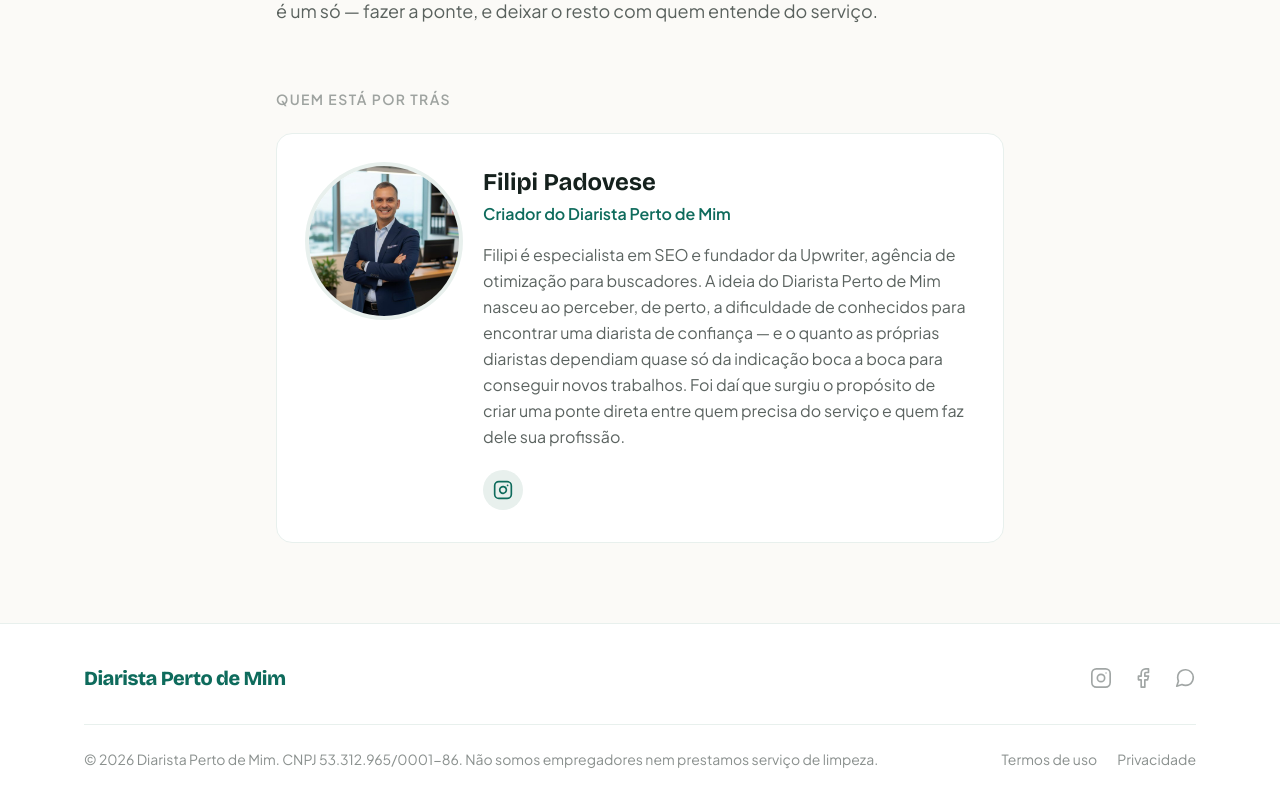
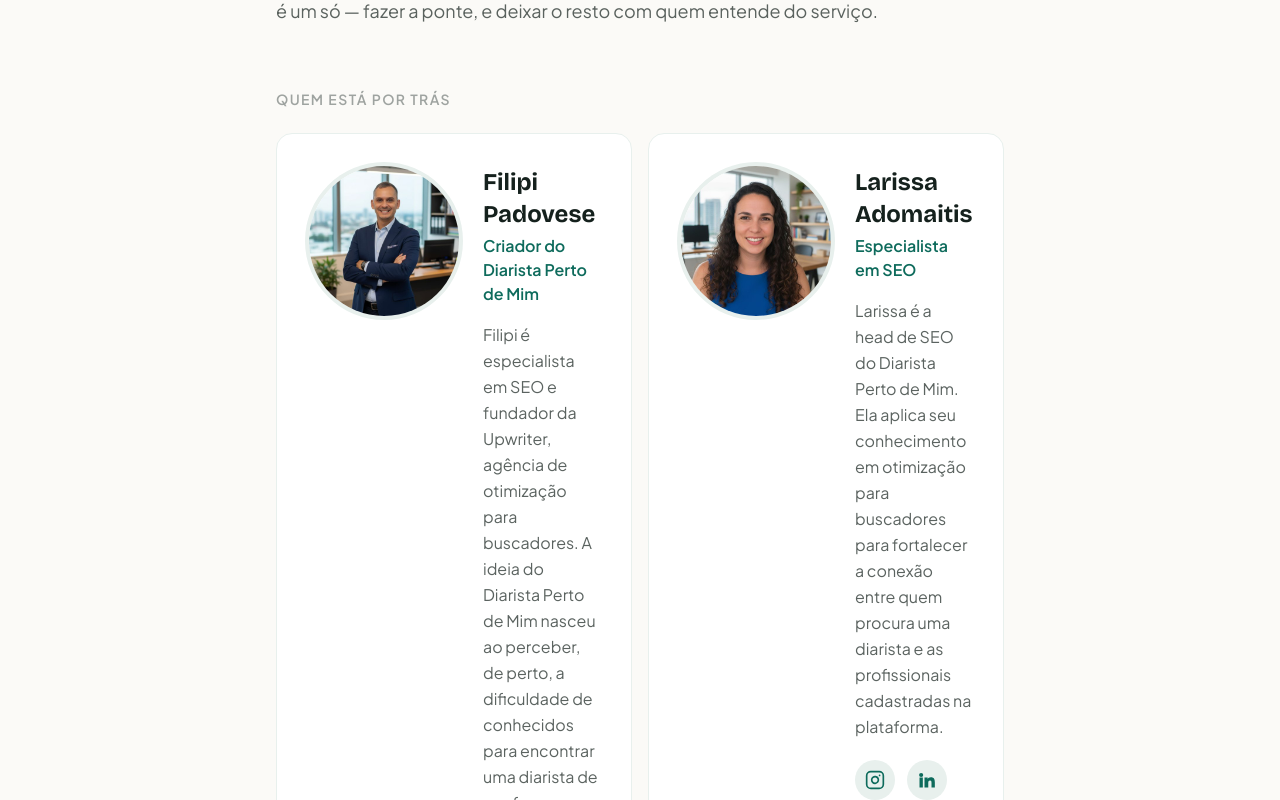
Before and after one commit to Upwriter/diarista, a Next.js app: page /sobre-nos in a window 1280 px wide. Shown: the part 800-1600 px from the top of the page. Built offline with nearby package versions, Linux system fonts and the light colour scheme; no server answers.

Commit message:
feat: card da Larissa Adomaitis na secao 'quem esta por tras' (grid 2 colunas)

```diff
--- a/app/sobre-nos/page.tsx
+++ b/app/sobre-nos/page.tsx
@@ -49,7 +49,9 @@
           Quem está por trás
         </p>
 
-        <div className="mt-6 rounded-2xl border border-brand-light bg-white p-6 sm:p-8">
+        <div className="mt-6 grid gap-4 lg:grid-cols-2">
+          {/* Card: Filipi */}
+          <div className="rounded-2xl border border-brand-light bg-white p-6 sm:p-8">
             <div className="flex flex-col items-center gap-6 text-center sm:flex-row sm:items-start sm:text-left">
               {/* eslint-disable-next-line @next/next/no-img-element */}
               <img
@@ -90,6 +92,58 @@
               </div>
             </div>
           </div>
+
+          {/* Card: Larissa */}
+          <div className="rounded-2xl border border-brand-light bg-white p-6 sm:p-8">
+            <div className="flex flex-col items-center gap-6 text-center sm:flex-row sm:items-start sm:text-left">
+              {/* eslint-disable-next-line @next/next/no-img-element */}
+              <img
+                src="/images/equipe/larissa-adomaitis.jpg"
+                alt="Larissa Adomaitis"
+                width={150}
+                height={150}
+                className="h-[150px] w-[150px] shrink-0 rounded-full object-cover ring-4 ring-brand-light"
+              />
+              <div>
+                <h2 className="font-display text-2xl font-bold text-ink">Larissa Adomaitis</h2>
+                <p className="mt-1 font-semibold text-brand">
+                  Especialista em SEO
+                </p>
+                <p className="mt-4 leading-relaxed text-ink/70">
+                  Larissa é a head de SEO do Diarista Perto de Mim. Ela aplica seu conhecimento em
+                  otimização para buscadores para fortalecer a conexão entre quem procura uma
+                  diarista e as profissionais cadastradas na plataforma.
+                </p>
+                <div className="mt-5 flex justify-center gap-3 sm:justify-start">
+                  <a
+                    href="https://www.instagram.com/larissa.adomaitis"
+                    target="_blank"
+                    rel="noopener noreferrer"
+                    aria-label="Instagram de Larissa Adomaitis"
+                    className="inline-flex h-10 w-10 items-center justify-center rounded-full bg-brand-light text-brand transition-colors hover:bg-coral hover:text-white"
+                  >
+                    <svg width="20" height="20" viewBox="0 0 24 24" fill="none" stroke="currentColor" strokeWidth="2" strokeLinecap="round" strokeLinejoin="round" aria-hidden>
+                      <rect x="2" y="2" width="20" height="20" rx="5" ry="5" />
+                      <path d="M16 11.37A4 4 0 1 1 12.63 8 4 4 0 0 1 16 11.37z" />
+                      <line x1="17.5" y1="6.5" x2="17.51" y2="6.5" />
+                    </svg>
+                  </a>
+                  <a
+                    href="https://www.linkedin.com/in/larissa-adomaitis-padovese-4b16381bb/"
+                    target="_blank"
+                    rel="noopener noreferrer"
+                    aria-label="LinkedIn de Larissa Adomaitis"
+                    className="inline-flex h-10 w-10 items-center justify-center rounded-full bg-brand-light text-brand transition-colors hover:bg-coral hover:text-white"
+                  >
+                    <svg width="20" height="20" viewBox="0 0 24 24" fill="currentColor" aria-hidden>
+                      <path d="M4.98 3.5a2.5 2.5 0 1 0 0 5 2.5 2.5 0 0 0 0-5zM3 9h4v12H3zM9 9h3.8v1.7h.05c.53-1 1.83-2.05 3.77-2.05 4.03 0 4.78 2.65 4.78 6.1V21h-4v-5.4c0-1.29-.02-2.95-1.8-2.95-1.8 0-2.08 1.4-2.08 2.85V21H9z" />
+                    </svg>
+                  </a>
+                </div>
+              </div>
+            </div>
+          </div>
+        </div>
       </div>
     </section>
   );
```
Also changed, not shown: public/images/equipe/larissa-adomaitis.jpg (added). Lines whose indentation alone changed are shown as unchanged.
